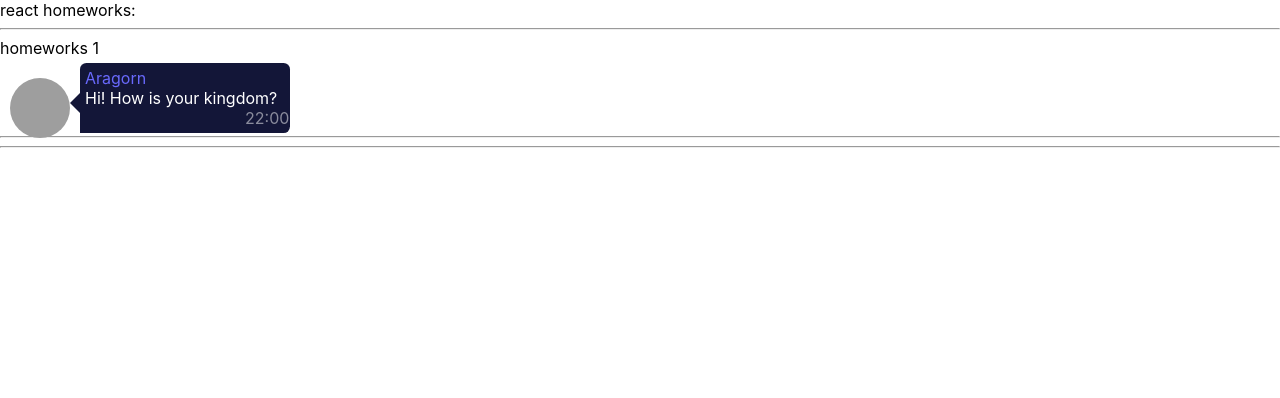
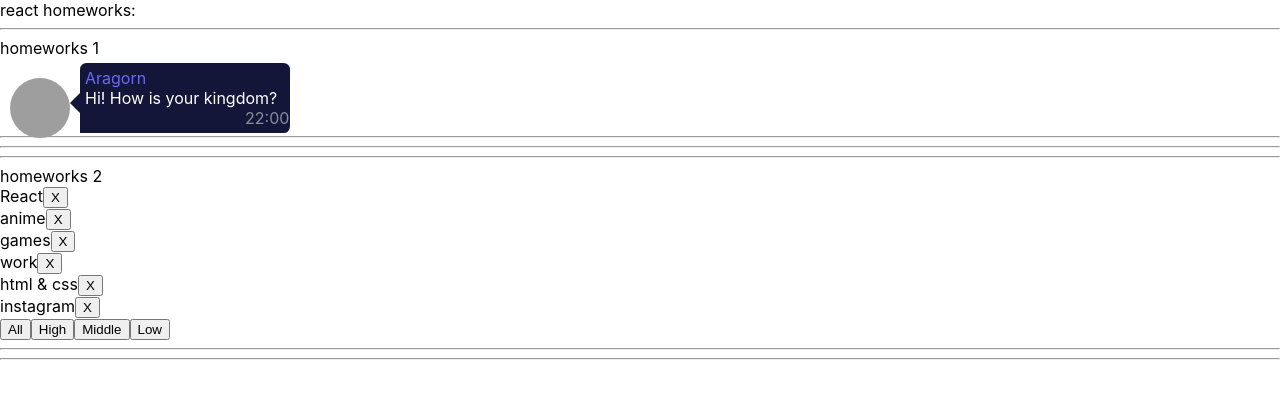
Before and after one commit to davaait/homeworks--react, a React (Create React App) app: page / in a window 1280 px wide. Shown: the top 398 px of the page. Built offline with nearby package versions, Linux system fonts and the light colour scheme; grey boxes are pictures that could not be loaded.

Commit message:
homework#2 is done

```diff
--- a/src/p1-main/m1-ui/u1-app/App.tsx
+++ b/src/p1-main/m1-ui/u1-app/App.tsx
@@ -1,13 +1,14 @@
 import React from 'react'
 import s from './App.module.css'
 import HW1 from '../../../p2-homeworks/h1/HW1'
+import HW2 from "../../../p2-homeworks/h2/HW2";
 
 function App() {
     return (
         <div className={s.App}>
             <div>react homeworks:</div>
             <HW1/>
-            {/*<HW2/>*/}
+            <HW2/>
             {/*<HW3/>*/}
             {/*<HW4/>*/}
             {/*<HW5/>*/}
--- a/src/p2-homeworks/h2/Affair.tsx
+++ b/src/p2-homeworks/h2/Affair.tsx
@@ -1,21 +1,21 @@
 import React from 'react'
+import {AffairType} from "./HW2";
 
 type AffairPropsType = {
     // key не нужно типизировать
-    affair: any // need to fix any
-    deleteAffairCallback: any // need to fix any
+    affair: AffairType
+    deleteAffairCallback: (id: number) => void
 }
 
-function Affair(props: AffairPropsType) {
-    const deleteCallback = () => {}// need to fix
+export function Affair(props: AffairPropsType) {
+    const deleteCallback = () => {
+        props.deleteAffairCallback(props.affair._id)
+    }
 
     return (
         <div>
-            // show some text
-
+            {props.affair.name}
             <button onClick={deleteCallback}>X</button>
         </div>
     )
 }
-
-export default Affair
--- a/src/p2-homeworks/h2/Affairs.tsx
+++ b/src/p2-homeworks/h2/Affairs.tsx
@@ -1,14 +1,14 @@
 import React from 'react'
-import Affair from './Affair'
-import {AffairType} from './HW2'
+import {Affair} from './Affair'
+import {AffairType, FilterType} from './HW2'
 
-type AffairsPropsType = { // need to fix any
-    data: any
-    setFilter: any
-    deleteAffairCallback: any
+export type AffairsPropsType = {
+    data: Array<AffairType>
+    setFilter: (filter: FilterType) => void
+    deleteAffairCallback: (id: number) => void
 }
 
-function Affairs(props: AffairsPropsType) {
+export function Affairs(props: AffairsPropsType) {
     const mappedAffairs = props.data.map((a: AffairType) => (
         <Affair // should work
             key={a._id} // кеи ОБЯЗАТЕЛЬНЫ в 99% - так что лучше их писать всегда при создании компонент в мапе
@@ -17,10 +17,18 @@ function Affairs(props: AffairsPropsType) {
         />
     ))
 
-    const setAll = () => {} // need to fix
-    const setHigh = () => {}
-    const setMiddle = () => {}
-    const setLow = () => {}
+    const setAll = () => {
+        props.setFilter("all")
+    } // need to fix
+    const setHigh = () => {
+        props.setFilter("high")
+    }
+    const setMiddle = () => {
+        props.setFilter("middle")
+    }
+    const setLow = () => {
+        props.setFilter("low")
+    }
 
     return (
         <div>
@@ -34,5 +42,3 @@ function Affairs(props: AffairsPropsType) {
         </div>
     )
 }
-
-export default Affairs
--- a/src/p2-homeworks/h2/HW2.tsx
+++ b/src/p2-homeworks/h2/HW2.tsx
@@ -1,35 +1,48 @@
 import React, {useState} from 'react'
-import Affairs from './Affairs'
+import {Affairs} from './Affairs'
 
 // types
-export type AffairPriorityType = any // need to fix any
-export type AffairType = any // need to fix any
-export type FilterType = 'all' | AffairPriorityType
+export type AffairPriorityType = "high" | "middle" | "low"
+export type AffairType = {
+    _id: number
+    name: string
+    priority: string
+}
+export type FilterType = "all" | AffairPriorityType
 
 // constants
-const defaultAffairs: any = [ // need to fix any
+let defaultAffairs: Array<AffairType> = [
     {_id: 1, name: 'React', priority: 'high'},
     {_id: 2, name: 'anime', priority: 'low'},
     {_id: 3, name: 'games', priority: 'low'},
     {_id: 4, name: 'work', priority: 'high'},
     {_id: 5, name: 'html & css', priority: 'middle'},
+    {_id: 6, name: 'instagram', priority: 'low'},
 ]
 
 // pure helper functions
-export const filterAffairs = (affairs: any, filter: any): any => { // need to fix any
-    if (filter === 'all') return affairs
-    else return // need to fix
+export const filterAffairs = (affairs: Array<AffairType>, filter: FilterType): Array<AffairType> => {
+    switch (filter) {
+        case "high":
+            return affairs.filter(a => a.priority === "high");
+        case "middle":
+            return affairs.filter(a => a.priority === "middle");
+        case "low":
+            return affairs.filter(a => a.priority === "low");
+        default:
+            return affairs;
+    }
 }
-export const deleteAffair = (affairs: any, _id: any): any => { // need to fix any
-    return // need to fix
+export const deleteAffair = (affairs: Array<AffairType>, _id: number): Array<AffairType> => {
+    return affairs.filter(a => a._id !== _id);
 }
 
 function HW2() {
-    const [affairs, setAffairs] = useState<any>(defaultAffairs) // need to fix any
+    const [affairs, setAffairs] = useState<Array<AffairType>>(defaultAffairs);
     const [filter, setFilter] = useState<FilterType>('all')
 
     const filteredAffairs = filterAffairs(affairs, filter)
-    const deleteAffairCallback = (_id: any) => setAffairs(deleteAffair(affairs, _id)) // need to fix any
+    const deleteAffairCallback = (_id: number) => setAffairs(deleteAffair(affairs, _id))
 
     return (
         <div>
@@ -51,4 +64,4 @@ function HW2() {
     )
 }
 
-export default HW2
+export default HW2;
```
Also changed, not shown: src/p2-homeworks/h1/Message.tsx (+3 -9 lines).
